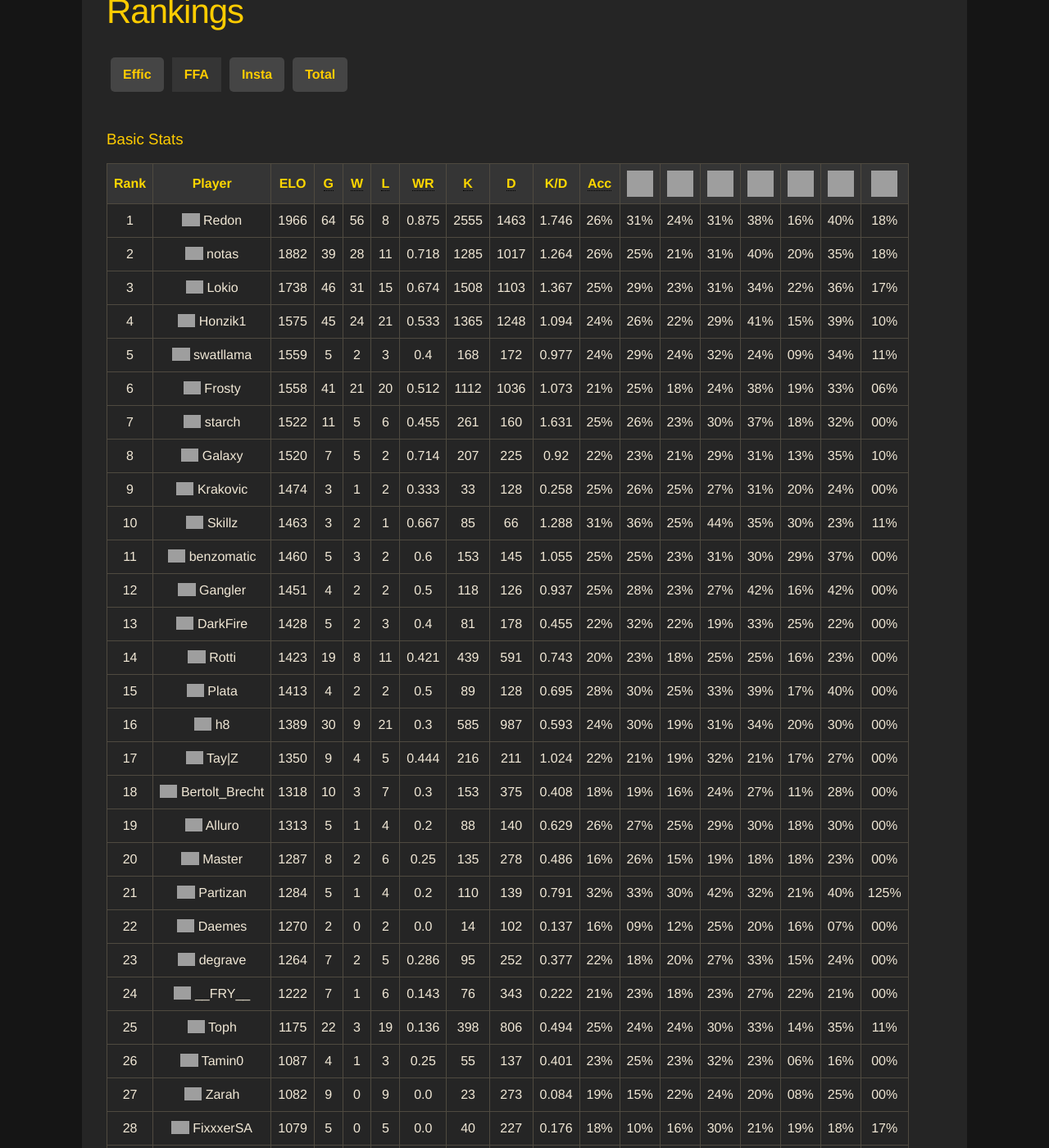
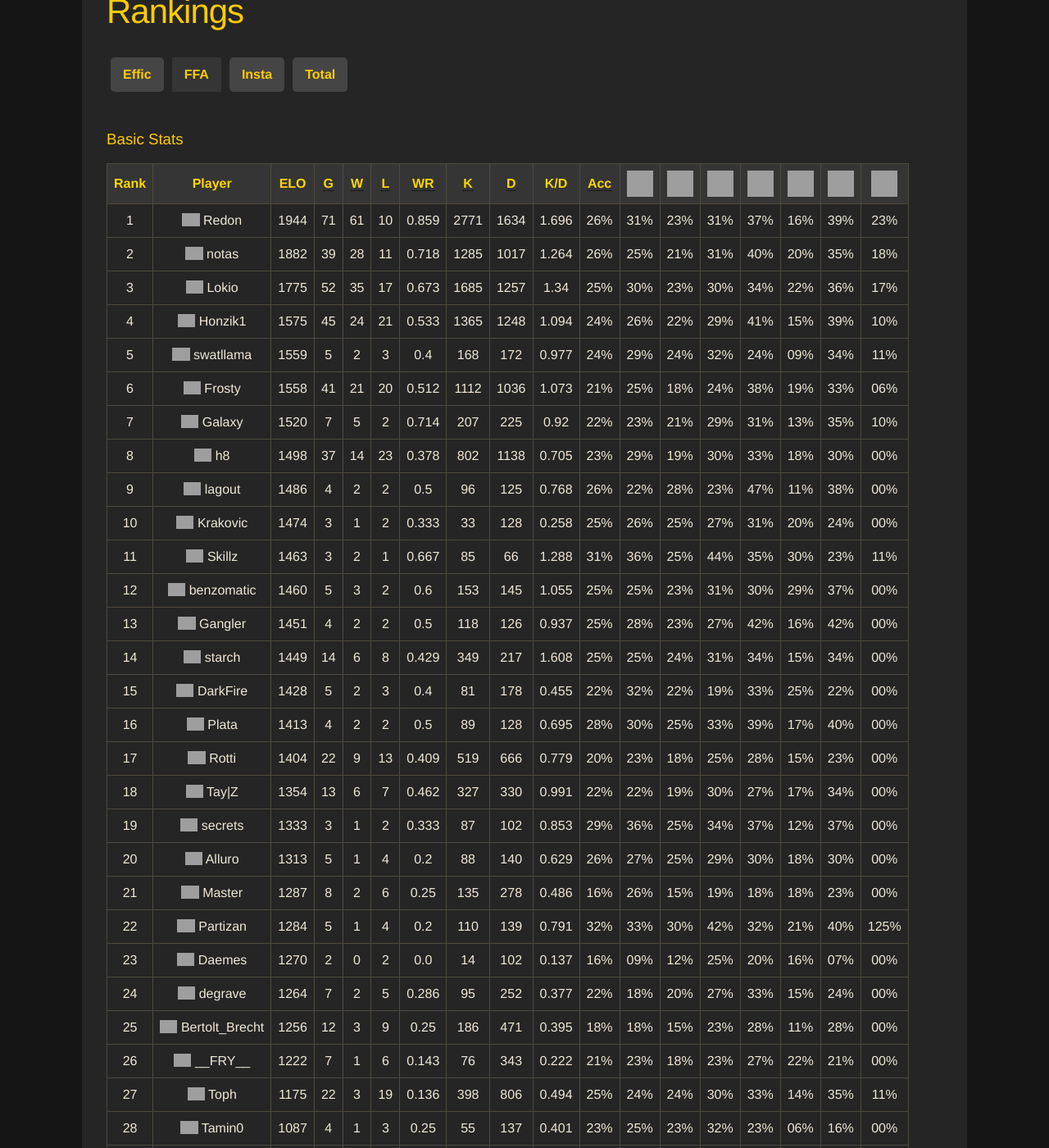
Before and after one commit to sauerduels/website, a Jekyll site: the page built from _rankings/ffa.html, in a window 1280 px wide and 1400 px high, scrolled down 245 px. Shown: the whole window at 82% size. Built offline with Jekyll 4.4.1, drawn with Linux system fonts in a browser that asks for light colours; a script that is not in the unit is left out; some of the changed text lies outside the part shown; grey boxes are pictures that could not be loaded.

Commit message:
Update rankings after SD35

```diff
--- a/_data/ffa.yml
+++ b/_data/ffa.yml
@@ -1,23 +1,23 @@
 ---
 - accuracy: 26%
-  chaingun: 24%
-  chainsaw: 18%
-  deaths: 1463
-  elo: 1966
-  frags: 2555
-  games: 64
+  chaingun: 23%
+  chainsaw: 23%
+  deaths: 1634
+  elo: 1944
+  frags: 2771
+  games: 71
   grenade_launcher: 16%
-  kpd: 1.746
-  losses: 8
+  kpd: 1.696
+  losses: 10
   name: Redon
-  pistol: 40%
+  pistol: 39%
   rank: 1
-  rifle: 38%
+  rifle: 37%
   rocket_launcher: 31%
   shotgun: 31%
-  suicides: 71
-  win_rate: 0.875
-  wins: 56
+  suicides: 81
+  win_rate: 0.859
+  wins: 61
 - accuracy: 26%
   chaingun: 21%
   chainsaw: 18%
@@ -40,22 +40,22 @@
 - accuracy: 25%
   chaingun: 23%
   chainsaw: 17%
-  deaths: 1103
-  elo: 1738
-  frags: 1508
-  games: 46
+  deaths: 1257
+  elo: 1775
+  frags: 1685
+  games: 52
   grenade_launcher: 22%
-  kpd: 1.367
-  losses: 15
+  kpd: 1.34
+  losses: 17
   name: Lokio
   pistol: 36%
   rank: 3
   rifle: 34%
-  rocket_launcher: 31%
-  shotgun: 29%
-  suicides: 50
-  win_rate: 0.674
-  wins: 31
+  rocket_launcher: 30%
+  shotgun: 30%
+  suicides: 56
+  win_rate: 0.673
+  wins: 35
 - accuracy: 24%
   chaingun: 22%
   chainsaw: 10%
@@ -113,25 +113,6 @@
   suicides: 50
   win_rate: 0.512
   wins: 21
-- accuracy: 25%
-  chaingun: 23%
-  chainsaw: 00%
-  deaths: 160
-  elo: 1522
-  frags: 261
-  games: 11
-  grenade_launcher: 18%
-  kpd: 1.631
-  losses: 6
-  name: starch
-  pistol: 32%
-  rank: 7
-  rifle: 37%
-  rocket_launcher: 30%
-  shotgun: 26%
-  suicides: 5
-  win_rate: 0.455
-  wins: 5
 - accuracy: 22%
   chaingun: 21%
   chainsaw: 10%
@@ -144,13 +125,51 @@
   losses: 2
   name: Galaxy
   pistol: 35%
-  rank: 8
+  rank: 7
   rifle: 31%
   rocket_launcher: 29%
   shotgun: 23%
   suicides: 64
   win_rate: 0.714
   wins: 5
+- accuracy: 23%
+  chaingun: 19%
+  chainsaw: 00%
+  deaths: 1138
+  elo: 1498
+  frags: 802
+  games: 37
+  grenade_launcher: 18%
+  kpd: 0.705
+  losses: 23
+  name: h8
+  pistol: 30%
+  rank: 8
+  rifle: 33%
+  rocket_launcher: 30%
+  shotgun: 29%
+  suicides: 57
+  win_rate: 0.378
+  wins: 14
+- accuracy: 26%
+  chaingun: 28%
+  chainsaw: 00%
+  deaths: 125
+  elo: 1486
+  frags: 96
+  games: 4
+  grenade_launcher: 11%
+  kpd: 0.768
+  losses: 2
+  name: lagout
+  pistol: 38%
+  rank: 9
+  rifle: 47%
+  rocket_launcher: 23%
+  shotgun: 22%
+  suicides: 3
+  win_rate: 0.5
+  wins: 2
 - accuracy: 25%
   chaingun: 25%
   chainsaw: 00%
@@ -163,7 +182,7 @@
   losses: 2
   name: Krakovic
   pistol: 24%
-  rank: 9
+  rank: 10
   rifle: 31%
   rocket_launcher: 27%
   shotgun: 26%
@@ -182,7 +201,7 @@
   losses: 1
   name: Skillz
   pistol: 23%
-  rank: 10
+  rank: 11
   rifle: 35%
   rocket_launcher: 44%
   shotgun: 36%
@@ -201,7 +220,7 @@
   losses: 2
   name: benzomatic
   pistol: 37%
-  rank: 11
+  rank: 12
   rifle: 30%
   rocket_launcher: 31%
   shotgun: 25%
@@ -220,13 +239,32 @@
   losses: 2
   name: Gangler
   pistol: 42%
-  rank: 12
+  rank: 13
   rifle: 42%
   rocket_launcher: 27%
   shotgun: 28%
   suicides: 2
   win_rate: 0.5
   wins: 2
+- accuracy: 25%
+  chaingun: 24%
+  chainsaw: 00%
+  deaths: 217
+  elo: 1449
+  frags: 349
+  games: 14
+  grenade_launcher: 15%
+  kpd: 1.608
+  losses: 8
+  name: starch
+  pistol: 34%
+  rank: 14
+  rifle: 34%
+  rocket_launcher: 31%
+  shotgun: 25%
+  suicides: 5
+  win_rate: 0.429
+  wins: 6
 - accuracy: 22%
   chaingun: 22%
   chainsaw: 00%
@@ -239,32 +277,13 @@
   losses: 3
   name: DarkFire
   pistol: 22%
-  rank: 13
+  rank: 15
   rifle: 33%
   rocket_launcher: 19%
   shotgun: 32%
   suicides: 2
   win_rate: 0.4
   wins: 2
-- accuracy: 20%
-  chaingun: 18%
-  chainsaw: 00%
-  deaths: 591
-  elo: 1423
-  frags: 439
-  games: 19
-  grenade_launcher: 16%
-  kpd: 0.743
-  losses: 11
-  name: Rotti
-  pistol: 23%
-  rank: 14
-  rifle: 25%
-  rocket_launcher: 25%
-  shotgun: 23%
-  suicides: 23
-  win_rate: 0.421
-  wins: 8
 - accuracy: 28%
   chaingun: 25%
   chainsaw: 00%
@@ -277,70 +296,70 @@
   losses: 2
   name: Plata
   pistol: 40%
-  rank: 15
+  rank: 16
   rifle: 39%
   rocket_launcher: 33%
   shotgun: 30%
   suicides: 4
   win_rate: 0.5
   wins: 2
-- accuracy: 24%
-  chaingun: 19%
+- accuracy: 20%
+  chaingun: 18%
   chainsaw: 00%
-  deaths: 987
-  elo: 1389
-  frags: 585
-  games: 30
-  grenade_launcher: 20%
-  kpd: 0.593
-  losses: 21
-  name: h8
-  pistol: 30%
-  rank: 16
-  rifle: 34%
-  rocket_launcher: 31%
-  shotgun: 30%
-  suicides: 48
-  win_rate: 0.3
+  deaths: 666
+  elo: 1404
+  frags: 519
+  games: 22
+  grenade_launcher: 15%
+  kpd: 0.779
+  losses: 13
+  name: Rotti
+  pistol: 23%
+  rank: 17
+  rifle: 28%
+  rocket_launcher: 25%
+  shotgun: 23%
+  suicides: 23
+  win_rate: 0.409
   wins: 9
 - accuracy: 22%
   chaingun: 19%
   chainsaw: 00%
-  deaths: 211
-  elo: 1350
-  frags: 216
-  games: 9
+  deaths: 330
+  elo: 1354
+  frags: 327
+  games: 13
   grenade_launcher: 17%
-  kpd: 1.024
-  losses: 5
+  kpd: 0.991
+  losses: 7
   name: Tay|Z
-  pistol: 27%
-  rank: 17
-  rifle: 21%
-  rocket_launcher: 32%
-  shotgun: 21%
-  suicides: 2
-  win_rate: 0.444
-  wins: 4
-- accuracy: 18%
-  chaingun: 16%
-  chainsaw: 00%
-  deaths: 375
-  elo: 1318
-  frags: 153
-  games: 10
-  grenade_launcher: 11%
-  kpd: 0.408
-  losses: 7
-  name: Bertolt_Brecht
-  pistol: 28%
+  pistol: 34%
   rank: 18
   rifle: 27%
-  rocket_launcher: 24%
-  shotgun: 19%
-  suicides: 6
-  win_rate: 0.3
-  wins: 3
+  rocket_launcher: 30%
+  shotgun: 22%
+  suicides: 5
+  win_rate: 0.462
+  wins: 6
+- accuracy: 29%
+  chaingun: 25%
+  chainsaw: 00%
+  deaths: 102
+  elo: 1333
+  frags: 87
+  games: 3
+  grenade_launcher: 12%
+  kpd: 0.853
+  losses: 2
+  name: secrets
+  pistol: 37%
+  rank: 19
+  rifle: 37%
+  rocket_launcher: 34%
+  shotgun: 36%
+  suicides: 4
+  win_rate: 0.333
+  wins: 1
 - accuracy: 26%
   chaingun: 25%
   chainsaw: 00%
@@ -353,7 +372,7 @@
   losses: 4
   name: Alluro
   pistol: 30%
-  rank: 19
+  rank: 20
   rifle: 30%
   rocket_launcher: 29%
   shotgun: 27%
@@ -372,7 +391,7 @@
   losses: 6
   name: Master
   pistol: 23%
-  rank: 20
+  rank: 21
   rifle: 18%
   rocket_launcher: 19%
   shotgun: 26%
@@ -391,7 +410,7 @@
   losses: 4
   name: Partizan
   pistol: 40%
-  rank: 21
+  rank: 22
   rifle: 32%
   rocket_launcher: 42%
   shotgun: 33%
@@ -410,7 +429,7 @@
   losses: 2
   name: Daemes
   pistol: 07%
-  rank: 22
+  rank: 23
   rifle: 20%
   rocket_launcher: 25%
   shotgun: 09%
@@ -429,13 +448,32 @@
   losses: 5
   name: degrave
   pistol: 24%
-  rank: 23
+  rank: 24
   rifle: 33%
   rocket_launcher: 27%
   shotgun: 18%
   suicides: 20
   win_rate: 0.286
   wins: 2
+- accuracy: 18%
+  chaingun: 15%
+  chainsaw: 00%
+  deaths: 471
+  elo: 1256
+  frags: 186
+  games: 12
+  grenade_launcher: 11%
+  kpd: 0.395
+  losses: 9
+  name: Bertolt_Brecht
+  pistol: 28%
+  rank: 25
+  rifle: 28%
+  rocket_launcher: 23%
+  shotgun: 18%
+  suicides: 6
+  win_rate: 0.25
+  wins: 3
 - accuracy: 21%
   chaingun: 18%
   chainsaw: 00%
@@ -448,7 +486,7 @@
   losses: 6
   name: __FRY__
   pistol: 21%
-  rank: 24
+  rank: 26
   rifle: 27%
   rocket_launcher: 23%
   shotgun: 23%
@@ -467,7 +505,7 @@
   losses: 19
   name: Toph
   pistol: 35%
-  rank: 25
+  rank: 27
   rifle: 33%
   rocket_launcher: 30%
   shotgun: 24%
@@ -486,7 +524,7 @@
   losses: 3
   name: Tamin0
   pistol: 16%
-  rank: 26
+  rank: 28
   rifle: 23%
   rocket_launcher: 32%
   shotgun: 25%
@@ -505,7 +543,7 @@
   losses: 9
   name: Zarah
   pistol: 25%
-  rank: 27
+  rank: 29
   rifle: 20%
   rocket_launcher: 24%
   shotgun: 15%
@@ -524,7 +562,7 @@
   losses: 5
   name: FixxxerSA
   pistol: 18%
-  rank: 28
+  rank: 30
   rifle: 21%
   rocket_launcher: 30%
   shotgun: 10%
@@ -534,20 +572,39 @@
 - accuracy: 24%
   chaingun: 22%
   chainsaw: 00%
-  deaths: 492
-  elo: 1016
-  frags: 113
-  games: 12
-  grenade_launcher: 17%
-  kpd: 0.23
-  losses: 12
+  deaths: 596
+  elo: 1057
+  frags: 184
+  games: 15
+  grenade_launcher: 15%
+  kpd: 0.309
+  losses: 14
   name: ZCrone
-  pistol: 30%
-  rank: 29
+  pistol: 34%
+  rank: 31
   rifle: 37%
   rocket_launcher: 28%
   shotgun: 25%
   suicides: 12
+  win_rate: 0.067
+  wins: 1
+- accuracy: 23%
+  chaingun: 19%
+  chainsaw: 00%
+  deaths: 108
+  elo: 1002
+  frags: 14
+  games: 2
+  grenade_launcher: 23%
+  kpd: 0.13
+  losses: 2
+  name: Jahoo
+  pistol: 22%
+  rank: 32
+  rifle: 24%
+  rocket_launcher: 30%
+  shotgun: 21%
+  suicides: 1
   win_rate: 0.0
   wins: 0
 - accuracy: 26%
@@ -562,7 +619,7 @@
   losses: 2
   name: Bear's
   pistol: 35%
-  rank: 30
+  rank: 33
   rifle: 41%
   rocket_launcher: 30%
   shotgun: 27%
--- a/_data/total.yml
+++ b/_data/total.yml
@@ -1,11 +1,11 @@
 ---
-- elo: 1859
-  games: 86
-  losses: 14
+- elo: 1835
+  games: 89
+  losses: 16
   name: starch
   rank: 1
-  win_rate: 0.837
-  wins: 72
+  win_rate: 0.82
+  wins: 73
 - elo: 1777
   games: 70
   losses: 22
@@ -13,13 +13,13 @@
   rank: 2
   win_rate: 0.686
   wins: 48
-- elo: 1756
-  games: 95
-  losses: 22
+- elo: 1749
+  games: 102
+  losses: 24
   name: Redon
   rank: 3
-  win_rate: 0.768
-  wins: 73
+  win_rate: 0.765
+  wins: 78
 - elo: 1732
   games: 88
   losses: 33
@@ -27,20 +27,20 @@
   rank: 4
   win_rate: 0.625
   wins: 55
+- elo: 1727
+  games: 103
+  losses: 34
+  name: Lokio
+  rank: 5
+  win_rate: 0.67
+  wins: 69
 - elo: 1724
   games: 68
   losses: 15
   name: Gangler
-  rank: 5
+  rank: 6
   win_rate: 0.779
   wins: 53
-- elo: 1715
-  games: 97
-  losses: 32
-  name: Lokio
-  rank: 6
-  win_rate: 0.67
-  wins: 65
 - elo: 1713
   games: 103
   losses: 37
@@ -55,55 +55,55 @@
   rank: 8
   win_rate: 0.725
   wins: 37
+- elo: 1612
+  games: 53
+  losses: 18
+  name: lagout
+  rank: 9
+  win_rate: 0.66
+  wins: 35
 - elo: 1591
   games: 38
   losses: 15
   name: Galaxy
-  rank: 9
+  rank: 10
   win_rate: 0.605
   wins: 23
 - elo: 1545
   games: 66
   losses: 18
   name: Rexus
-  rank: 10
+  rank: 11
   win_rate: 0.727
   wins: 48
 - elo: 1524
   games: 70
   losses: 20
   name: hades
-  rank: 11
+  rank: 12
   win_rate: 0.714
   wins: 50
 - elo: 1493
   games: 30
   losses: 16
   name: DarkFire
-  rank: 12
+  rank: 13
   win_rate: 0.467
   wins: 14
 - elo: 1491
   games: 24
   losses: 12
   name: Plata
-  rank: 13
+  rank: 14
   win_rate: 0.5
   wins: 12
 - elo: 1479
   games: 31
   losses: 14
   name: Alluro
-  rank: 14
+  rank: 15
   win_rate: 0.548
   wins: 17
-- elo: 1449
-  games: 49
-  losses: 16
-  name: lagout
-  rank: 15
-  win_rate: 0.673
-  wins: 33
 - elo: 1435
   games: 19
   losses: 10
@@ -111,62 +111,62 @@
   rank: 16
   win_rate: 0.474
   wins: 9
+- elo: 1421
+  games: 15
+  losses: 8
+  name: secrets
+  rank: 17
+  win_rate: 0.467
+  wins: 7
 - elo: 1416
   games: 44
   losses: 16
   name: Satoshi
-  rank: 17
+  rank: 18
   win_rate: 0.636
   wins: 28
 - elo: 1378
   games: 20
   losses: 1
   name: Achille
-  rank: 18
+  rank: 19
   win_rate: 0.95
   wins: 19
 - elo: 1372
   games: 13
   losses: 6
   name: TheLove
-  rank: 19
+  rank: 20
   win_rate: 0.538
   wins: 7
 - elo: 1347
   games: 56
   losses: 40
   name: Toph
-  rank: 20
+  rank: 21
   win_rate: 0.286
   wins: 16
 - elo: 1331
   games: 10
   losses: 6
   name: skimmet
-  rank: 21
+  rank: 22
   win_rate: 0.4
   wins: 4
 - elo: 1327
   games: 34
   losses: 16
   name: Fear
-  rank: 22
+  rank: 23
   win_rate: 0.529
   wins: 18
 - elo: 1326
   games: 9
   losses: 5
   name: swatllama
-  rank: 23
+  rank: 24
   win_rate: 0.444
   wins: 4
-- elo: 1310
-  games: 12
-  losses: 6
-  name: secrets
-  rank: 24
-  win_rate: 0.5
-  wins: 6
 - elo: 1307
   games: 6
   losses: 3
@@ -202,34 +202,34 @@
   rank: 29
   win_rate: 0.3
   wins: 3
-- elo: 1270
-  games: 26
-  losses: 16
-  name: Rotti
-  rank: 30
-  win_rate: 0.385
-  wins: 10
 - elo: 1266
   games: 11
   losses: 7
   name: degrave
-  rank: 31
+  rank: 30
   win_rate: 0.364
   wins: 4
 - elo: 1264
   games: 9
   losses: 5
   name: KenhSix
-  rank: 32
+  rank: 31
   win_rate: 0.444
   wins: 4
-- elo: 1253
-  games: 45
-  losses: 35
-  name: Bertolt_Brecht
+- elo: 1263
+  games: 29
+  losses: 18
+  name: Rotti
+  rank: 32
+  win_rate: 0.379
+  wins: 11
+- elo: 1261
+  games: 42
+  losses: 27
+  name: h8
   rank: 33
-  win_rate: 0.222
-  wins: 10
+  win_rate: 0.357
+  wins: 15
 - elo: 1236
   games: 30
   losses: 20
@@ -244,48 +244,48 @@
   rank: 35
   win_rate: 0.25
   wins: 5
+- elo: 1233
+  games: 47
+  losses: 37
+  name: Bertolt_Brecht
+  rank: 36
+  win_rate: 0.213
+  wins: 10
 - elo: 1226
   games: 9
   losses: 3
   name: Alli
-  rank: 36
+  rank: 37
   win_rate: 0.667
   wins: 6
+- elo: 1226
+  games: 19
+  losses: 11
+  name: Tay|Z
+  rank: 38
+  win_rate: 0.421
+  wins: 8
 - elo: 1225
-  games: 15
-  losses: 9
-  name: Tay|Z
-  rank: 37
-  win_rate: 0.4
-  wins: 6
-- elo: 1224
-  games: 35
-  losses: 25
-  name: h8
-  rank: 38
-  win_rate: 0.286
-  wins: 10
+  games: 77
+  losses: 60
+  name: ZCrone
+  rank: 39
+  win_rate: 0.221
+  wins: 17
 - elo: 1219
   games: 24
   losses: 9
   name: fatmonkeygenius
-  rank: 39
+  rank: 40
   win_rate: 0.625
   wins: 15
 - elo: 1214
   games: 5
   losses: 2
   name: Doko
-  rank: 40
+  rank: 41
   win_rate: 0.6
   wins: 3
-- elo: 1211
-  games: 74
-  losses: 58
-  name: ZCrone
-  rank: 41
-  win_rate: 0.216
-  wins: 16
 - elo: 1207
   games: 22
   losses: 15
@@ -657,18 +657,25 @@
   rank: 94
   win_rate: 0.0
   wins: 0
+- elo: 1001
+  games: 2
+  losses: 2
+  name: Jahoo
+  rank: 95
+  win_rate: 0.0
+  wins: 0
 - elo: 980
   games: 2
   losses: 2
   name: DarkWolf
-  rank: 95
+  rank: 96
   win_rate: 0.0
   wins: 0
 - elo: 979
   games: 2
   losses: 2
   name: Bear's
-  rank: 96
+  rank: 97
   win_rate: 0.0
   wins: 0
 ---
```
